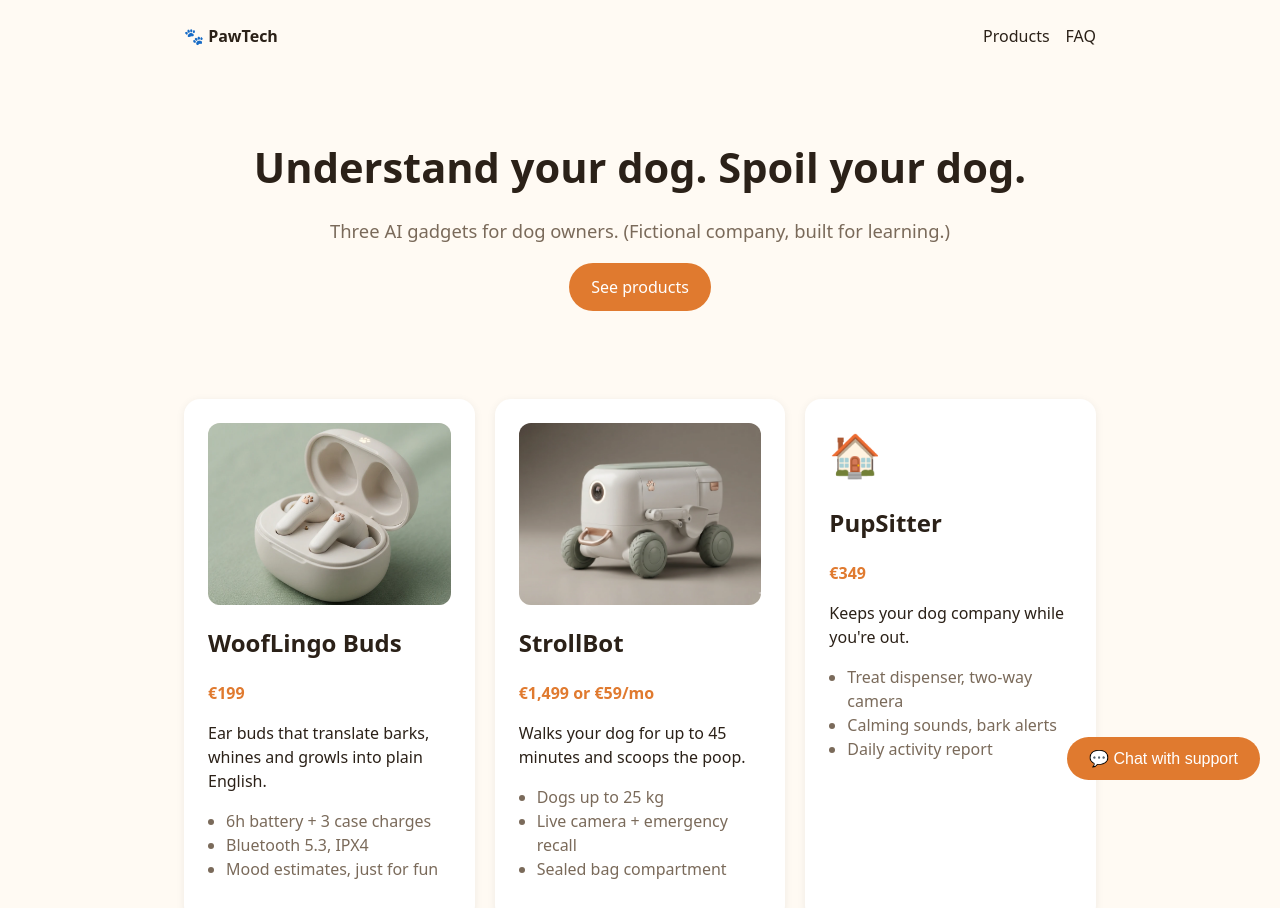
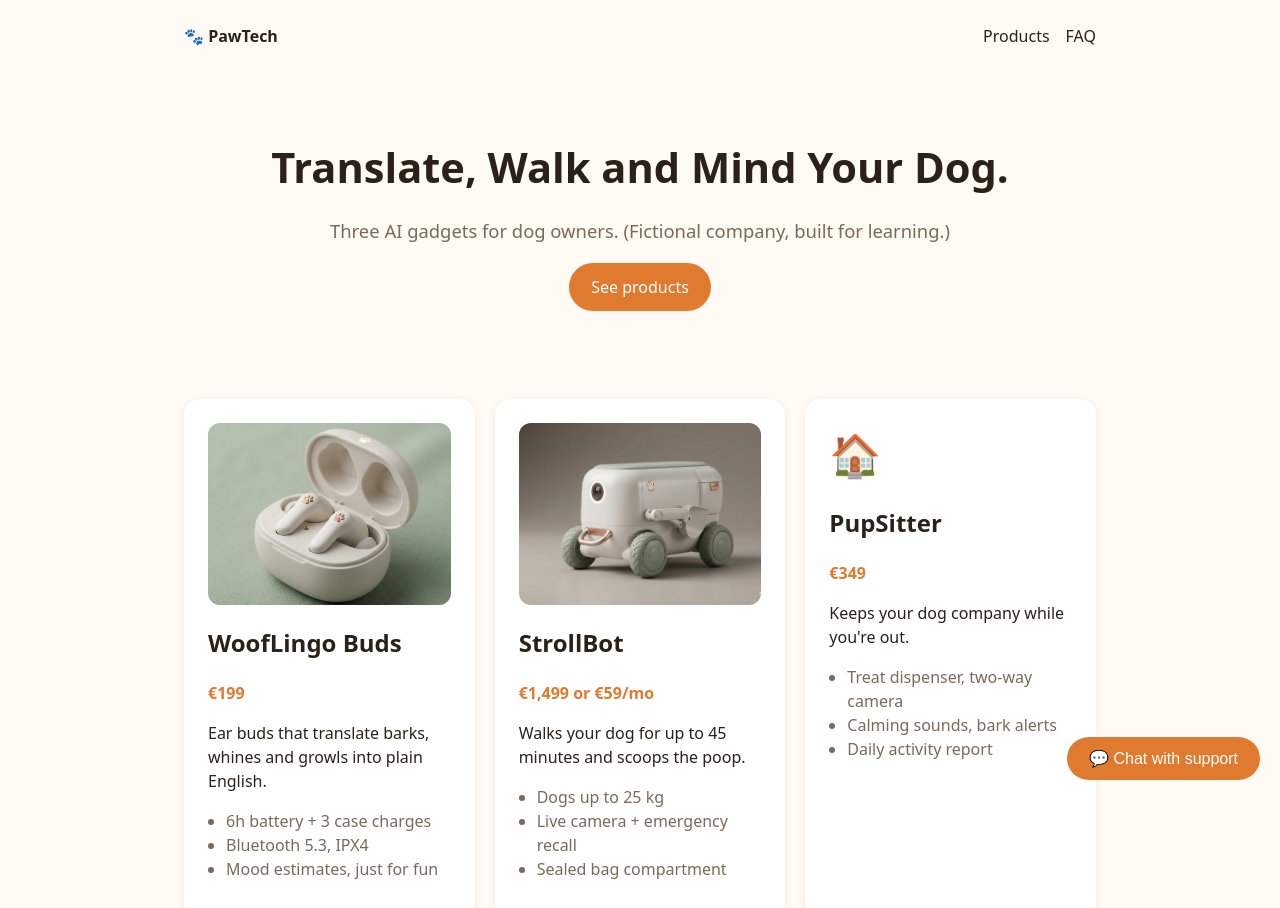
Before and after one commit to sabari-gandhi87/Pawtech, a plain HTML site: page site/index.html in a window 1280 px wide. Shown: the top 908 px of the page. Drawn offline with Linux system fonts and the light colour scheme.

Commit message:
Update hero headline to "Translate, Walk and Mind Your Dog."
Co-Authored-By: Claude Opus 5.5 <noreply@anthropic.com>

```diff
--- a/site/index.html
+++ b/site/index.html
@@ -3,7 +3,7 @@
 <title>PawTech – AI gear for dog owners (demo)</title><link rel="stylesheet" href="style.css"></head>
 <body>
 <header><nav><strong>🐾 PawTech</strong><div><a href="#products">Products</a><a href="#faq">FAQ</a></div></nav></header>
-<section class="hero"><h1>Understand your dog. Spoil your dog.</h1>
+<section class="hero"><h1>Translate, Walk and Mind Your Dog.</h1>
 <p>Three AI gadgets for dog owners. (Fictional company, built for learning.)</p><a class="btn" href="#products">See products</a></section>
 <section id="products"><div class="grid">
  <article class="card"><img class="product-img" src="images/wooflingo-buds.webp" width="928" height="1152"
```
